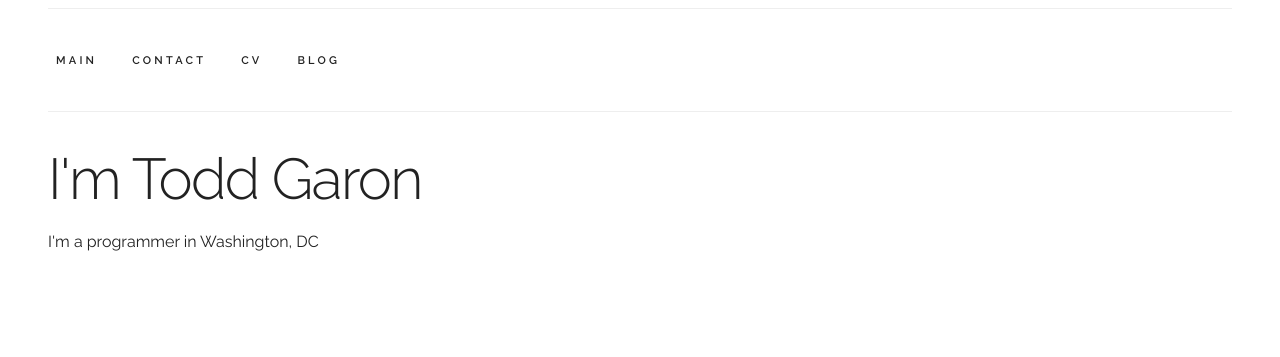
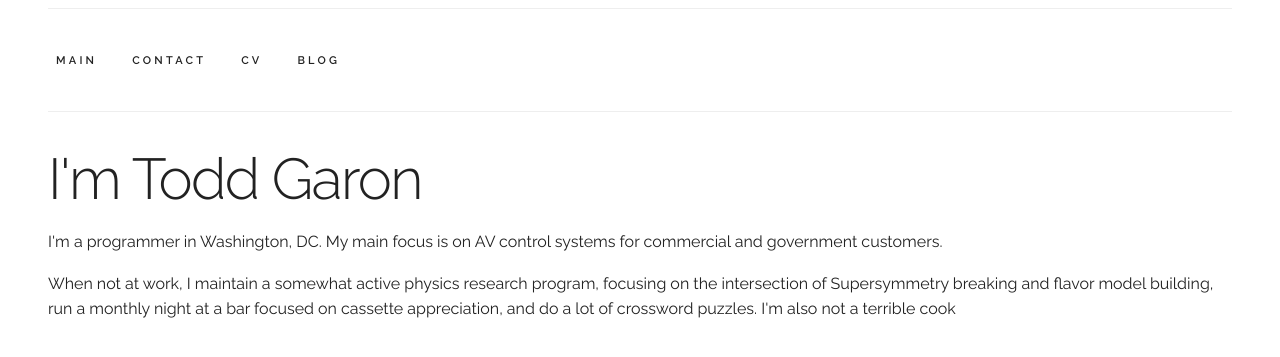
Before and after one commit to toddgaron/toddgaron.github.io, a Jekyll site: the page built from index.html, in a window 1280 px wide. Shown: the top 357 px of the page. Built offline with Jekyll 4.4.1, drawn with Linux system fonts in a browser that asks for light colours.

Commit message:
main page add

```diff
--- a/index.html
+++ b/index.html
@@ -3,4 +3,5 @@
 title: Todd Garon
 ---
 <h1>I'm Todd Garon</h1>
-<p>I'm a programmer in Washington, DC</a></p>
+<p>I'm a programmer in Washington, DC. My main focus is on AV control systems for commercial and government customers.</p>
+<p>When not at work, I maintain a somewhat active physics research program, focusing on the intersection of Supersymmetry breaking and flavor model building, run a monthly night at a bar focused on cassette appreciation, and do a lot of crossword puzzles. I'm also not a terrible cook</p>
```
